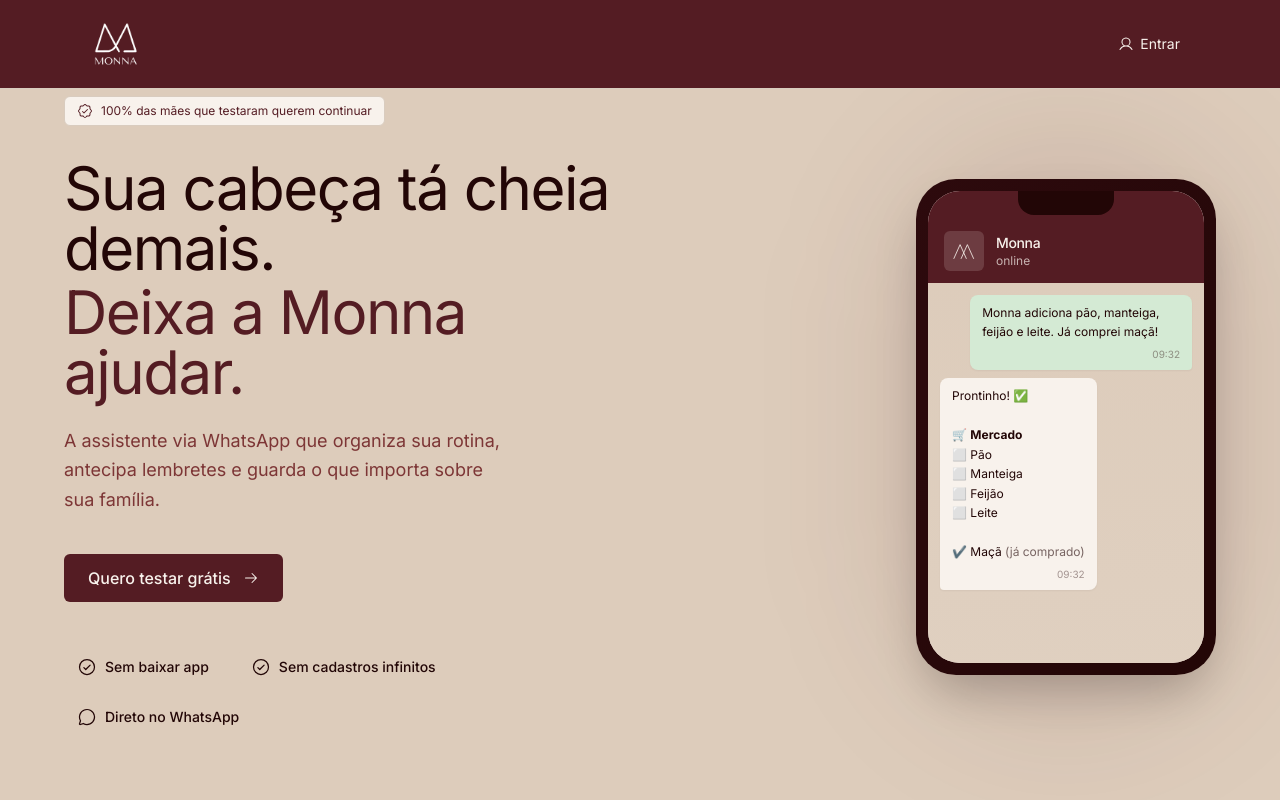
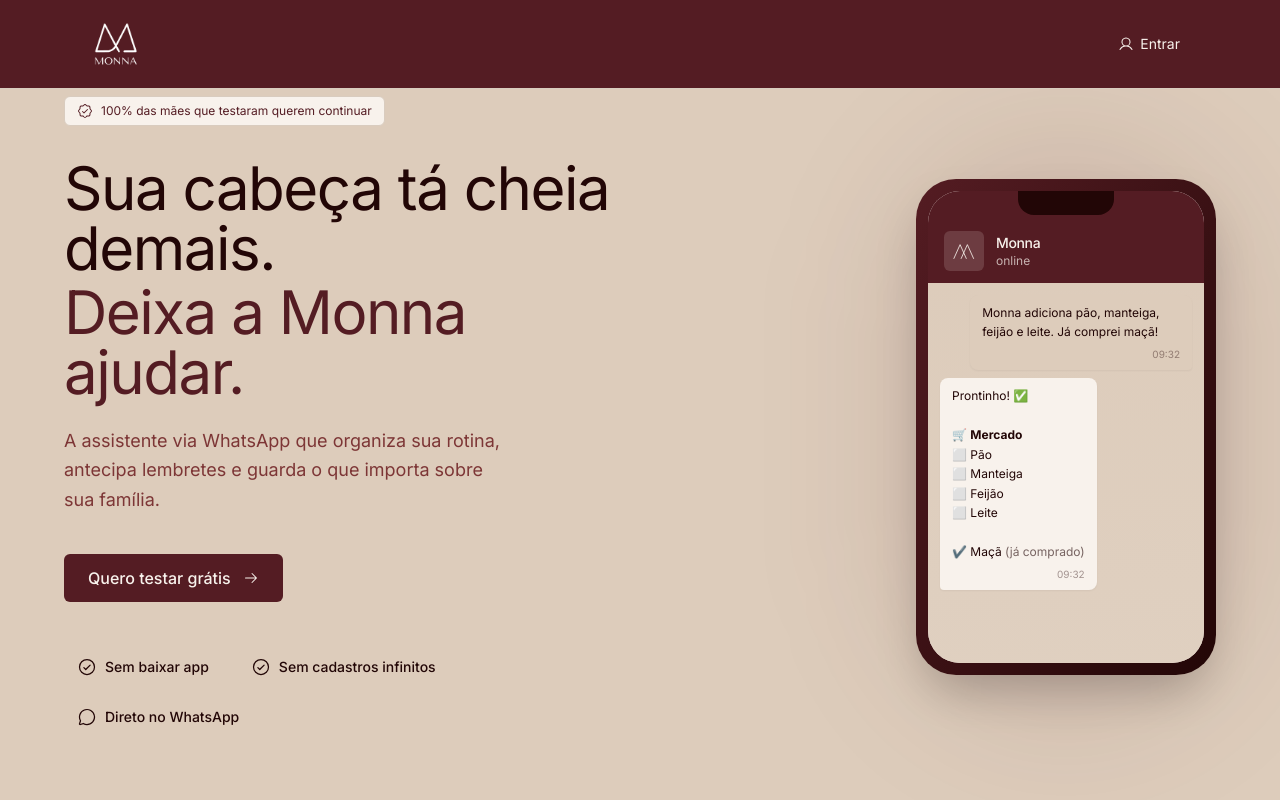
Before and after one commit to thaikrosa/monna-app, a React (Vite) app: page / in a window 1280 px wide. Shown: the top 800 px of the page. Built offline with nearby package versions, Linux system fonts and the light colour scheme.

Commit message:
refactor: replace hardcoded colors with design tokens (Group 9)

```diff
--- a/src/components/landing/ChatAnimation.tsx
+++ b/src/components/landing/ChatAnimation.tsx
@@ -112,7 +112,7 @@ export function ChatAnimation() {
             key={`${currentConv}-${index}`}
             className={`max-w-[88%] p-2 px-3 text-xs leading-relaxed rounded-lg shadow-sm animate-fade-in ${
               msg.type === 'user'
-                ? 'self-end bg-[#D4EAD4] rounded-br-sm'
+                ? 'self-end bg-accent rounded-br-sm'
                 : 'self-start bg-card rounded-bl-sm'
             }`}
           >
--- a/src/components/landing/PhoneMockup.tsx
+++ b/src/components/landing/PhoneMockup.tsx
@@ -7,7 +7,7 @@ export function PhoneMockup() {
       <div className="absolute top-1/2 left-1/2 -translate-x-1/2 -translate-y-1/2 w-[120%] h-[120%] bg-primary/10 rounded-full blur-3xl pointer-events-none" />
 
       {/* Phone Frame */}
-      <div className="relative w-[280px] sm:w-[300px] bg-gradient-to-br from-[#2D0A0D] to-foreground rounded-[40px] p-3 shadow-2xl">
+      <div className="relative w-[280px] sm:w-[300px] bg-gradient-to-br from-primary to-foreground rounded-[40px] p-3 shadow-2xl">
         {/* Notch */}
         <div className="absolute top-3 left-1/2 -translate-x-1/2 w-24 h-6 bg-foreground rounded-b-2xl z-10" />
 
```
